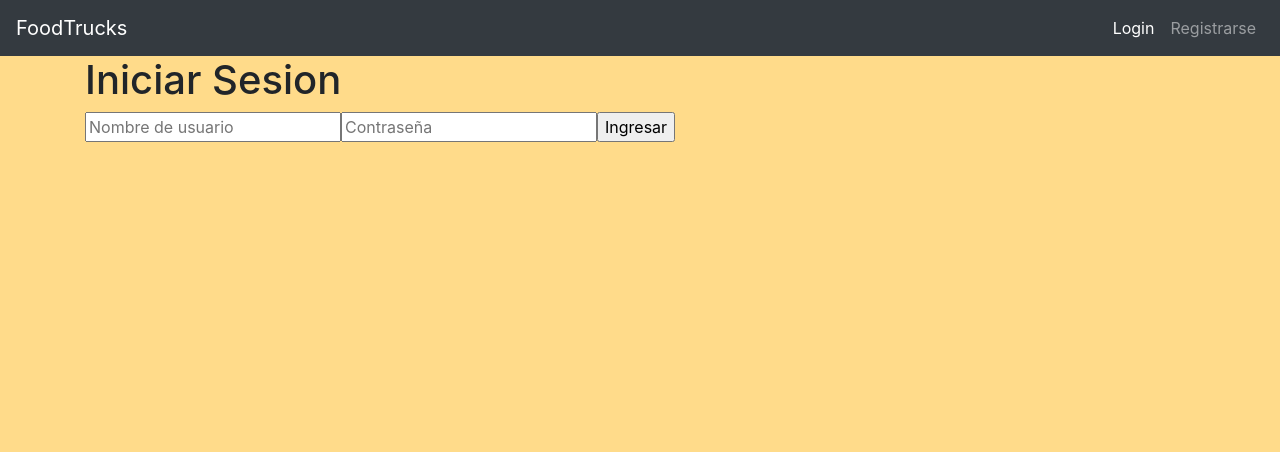
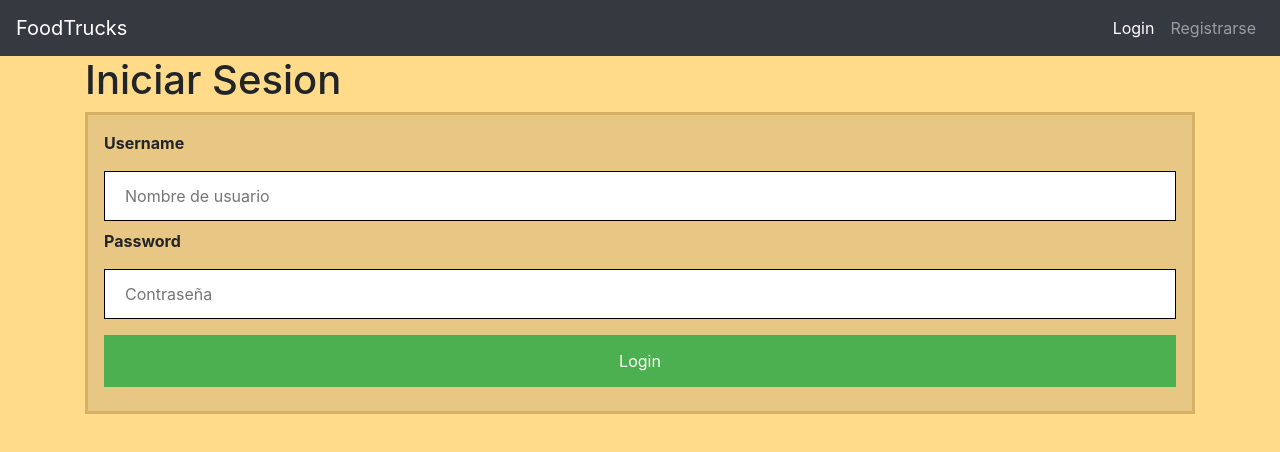
Before and after one commit to NicoPoy/TTPS-Java, an Angular app in the folder FoodTrucks/: page /login in a window 1280 px wide. Shown: the top 452 px of the page. Built offline with nearby package versions, Linux system fonts and the light colour scheme.

Commit message:
login y registrar ft menos feos

```diff
--- a/FoodTrucks/src/app/login/login.component.css
+++ b/FoodTrucks/src/app/login/login.component.css
@@ -0,0 +1,70 @@
+/* Bordered form */
+form {
+    border: 3px solid #D6B065;
+    background-color: #E8C784;
+  }
+
+  /* Full-width inputs */
+  input[type=text], input[type=password] {
+    width: 100%;
+    padding: 12px 20px;
+    margin: 8px 0;
+    display: inline-block;
+    border: 1px solid rgb(0, 0, 0);
+    box-sizing: border-box;
+  }
+
+  /* Set a style for all buttons */
+  button {
+    background-color: #4CAF50;
+    color: white;
+    padding: 14px 20px;
+    margin: 8px 0;
+    border: none;
+    cursor: pointer;
+    width: 100%;
+  }
+
+  /* Add a hover effect for buttons */
+  button:hover {
+    opacity: 0.8;
+  }
+
+  /* Extra style for the cancel button (red) */
+  .cancelbtn {
+    background-color: #940202;
+    color: white;
+    padding: 14px 20px;
+    margin: 8px 0;
+    border: none;
+    cursor: pointer;
+    width: 100%;
+  }
+
+  /* Center the avatar image inside this container */
+  .imgcontainer {
+    text-align: center;
+    margin: 24px 0 12px 0;
+  }
+
+  /* Add padding to containers */
+  .container {
+    padding: 16px;
+  }
+
+  /* The "Forgot password" text */
+  span.psw {
+    float: right;
+    padding-top: 16px;
+  }
+
+  /* Change styles for span and cancel button on extra small screens */
+  @media screen and (max-width: 300px) {
+    span.psw {
+      display: block;
+      float: none;
+    }
+    .cancelbtn {
+      width: 100%;
+    }
+  }
--- a/FoodTrucks/src/app/login/login.component.html
+++ b/FoodTrucks/src/app/login/login.component.html
@@ -1,6 +1,15 @@
 <h1>Iniciar Sesion</h1>
+
 <form [formGroup] = "loginForm" (ngSubmit)="postForm(loginForm.value)">
-    <input type='text' name='username' placeholder='Nombre de usuario' formControlName='username' />
-    <input type='password' name='password' placeholder='Contraseña' formControlName='password'/>
-    <input type='submit' value='Ingresar'/>
-</form>
+
+    <div class="container">
+      <label for="uname"><b>Username</b></label>
+      <input type='text' name='username' placeholder='Nombre de usuario' formControlName='username' />
+
+      <label for="psw"><b>Password</b></label>
+      <input type='password' name='password' placeholder='Contraseña' formControlName='password'/>
+
+      <button type="submit">Login</button>
+    </div>
+
+  </form>
--- a/FoodTrucks/src/app/new-foodtruck/new-foodtruck.component.css
+++ b/FoodTrucks/src/app/new-foodtruck/new-foodtruck.component.css
@@ -0,0 +1,11 @@
+.formulario_div {
+    background-color: #df862141;
+    border: 1px solid #000000;
+    padding: 0 1rem;
+    margin: 1rem;
+}
+
+form {
+    margin: 0 auto;
+    width:250px;
+}
--- a/FoodTrucks/src/app/new-foodtruck/new-foodtruck.component.html
+++ b/FoodTrucks/src/app/new-foodtruck/new-foodtruck.component.html
@@ -1,30 +1,48 @@
 <h1>Registrar FoodTruck</h1>
 
-<form [formGroup] = "nuevoFoodtruckForm" (ngSubmit)="postFoodtruckForm(nuevoFoodtruckForm.value)">
+<div class="formulario_div">
+    <br>
 
-    <div> Nombre: </div>
-    <div><input type='text' name='nombre' formControlName="nombre"> </div>
+    <form [formGroup] = "nuevoFoodtruckForm" (ngSubmit)="postFoodtruckForm(nuevoFoodtruckForm.value)">
+        <div><p class="h6"> Nombre </p> </div>
+        <div><input type='text' class="form-control" name='nombre' placeholder="Ingrese su nombre" formControlName="nombre"> </div>
+        <br>
 
-    <div> Pagina Web: </div>
-    <div> <input type='text' name='url' formControlName="url"> </div>
+        <div> <p class="h6"> Pagina web </p> </div>
+        <div> <input type='text' class="form-control" placeholder="Ingrese el link de su sitio web" name='url' formControlName="url"> </div>
+        <br>
 
-    <div> WhatsApp: </div>
-    <div> <input type='number' name='whatsapp' formControlName="whatsapp"> </div>
+        <div> <p class="h6"> WhatsApp </p> </div>
+        <div> <input type='number' name='whatsapp' class="form-control" placeholder="Ingrese su numero de WhatsApp" formControlName="whatsapp"> </div>
+        <br>
 
-    <div> Twitter: </div>
-    <div> <input type='text' name='twitter' formControlName="twitter"> </div>
+        <div> <p class="h6"> Twitter </p> </div>
+        <div> <input type='text' name='twitter' class="form-control" placeholder="Ingrese su usuario de Twitter"  formControlName="twitter"> </div>
+        <br>
 
-    <div> Instagram: </div>
-    <div> <input type='text' name='instagram' formControlName="instagram"> </div>
+        <div> <p class="h6"> Instagram </p> </div>
+        <div> <input type='text' name='instagram' class="form-control" placeholder="Ingrese su usuario de Instagram" formControlName="instagram"> </div>
+        <br>
 
-    <div> Descripcion: </div>
-    <div> <textarea rows="4" cols="50" name="Descripcion" formControlName="descripcion" > </textarea> </div>
+        <div> <p class="h6"> Descripcion </p> </div>
+        <div> <textarea rows="4" cols="50" name="Descripcion"  class="form-control" placeholder="Ingrese una breve descripcion acerca de su foodtruck" formControlName="descripcion" > </textarea> </div>
+        <br>
 
-    <div *ngFor="let servicio of listaServicios">
-        <input type="checkbox" id= {{servicio.nombre}} name= "tipoDeServicio" value= {{servicio.id}} [formControlName]="servicio.nombre" >
-        <label for="tipoDeServicio"> {{servicio.nombre}} </label><br>
-    </div>
+        <div> <p class="h6"> Servicios </p> </div>
+        <div *ngFor="let servicio of listaServicios">
+            <input type="checkbox" class="form-check-input"id= {{servicio.nombre}} name= "tipoDeServicio" value= {{servicio.id}} [formControlName]="servicio.nombre" >
+            <label class="form-check-label" for="tipoDeServicio"> {{servicio.nombre}} </label><br>
+        </div>
+        <br>
 
-    <input type='submit' value='Crear'>
+        <!-- <div ><p class="h6"> Imagen </p> </div>
+        <div class="image-upload-container btn btn-bwm">
+            <input #imageInput type="file" accept="image/*" >
+        </div>
+        <br> -->
 
-</form>
+        <div> <input class='btn btn-dark' type='submit' value='Crear'> </div>
+        <br>
+
+    </form>
+</div>
```
